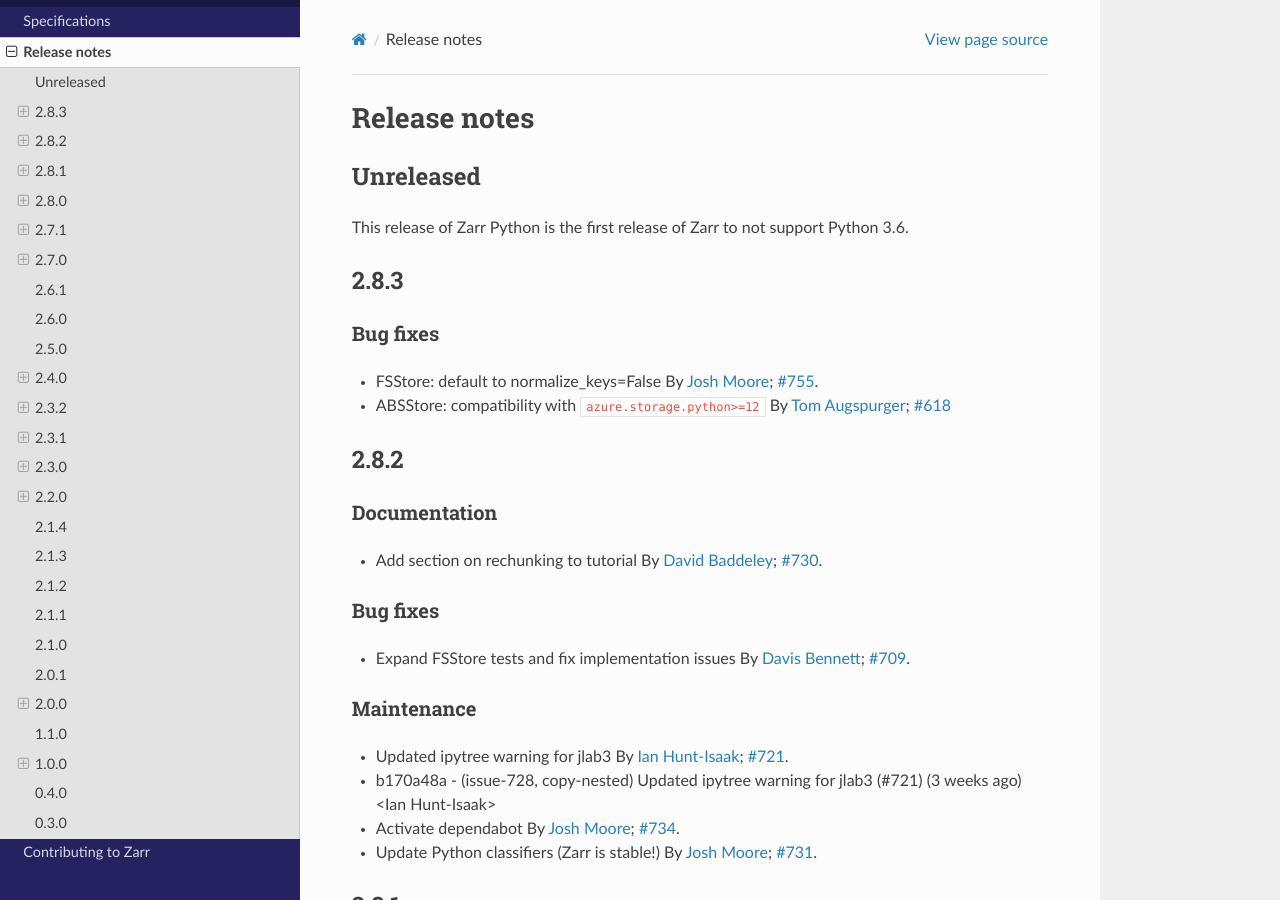
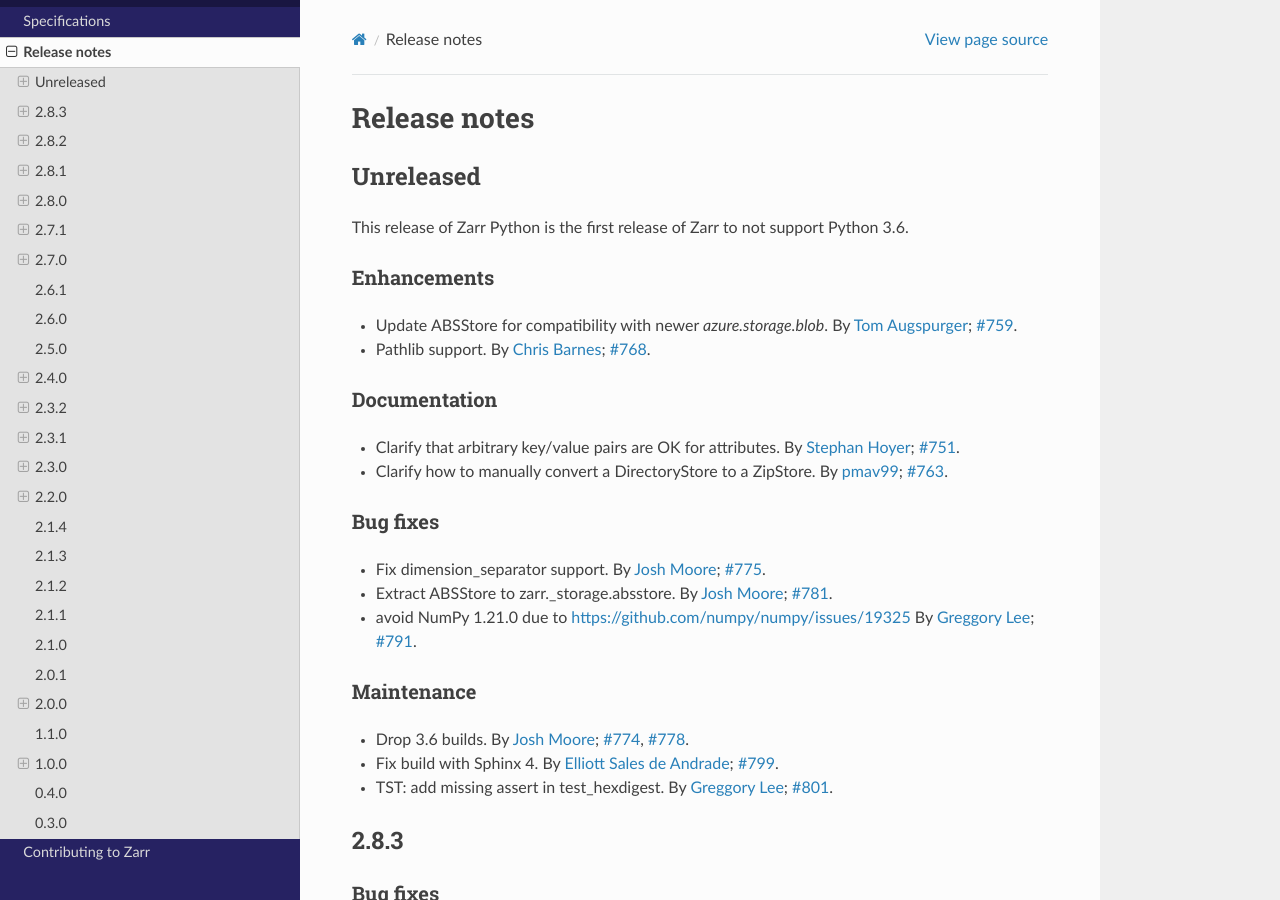
Before and after one commit to enthusiastdev121/zarr-python, a Sphinx documentation site: the page built from docs/release.rst, in a window 1280 px wide and 900 px high. Built offline with Sphinx 7.4.7 and the Read the Docs theme 2.0.0, drawn with Linux system fonts in a browser that asks for light colours; the version number could not be read and is left out.

Commit message:
2.9.0 release notes (#812)
* 2.9.0 release notes

* Remove aiobotocore 1.4.0

```diff
--- a/docs/release.rst
+++ b/docs/release.rst
@@ -1,10 +1,58 @@
 Release notes
 =============
+
+.. _unreleased:
 
 Unreleased
 ----------
 
+.. _release_2.9.0:
+
+
 This release of Zarr Python is the first release of Zarr to not support Python 3.6.
+
+Enhancements
+~~~~~~~~~~~~
+
+* Update ABSStore for compatibility with newer `azure.storage.blob`.
+  By :user:`Tom Augspurger <TomAugspurger>`; :issue:`759`.
+
+* Pathlib support.
+  By :user:`Chris Barnes <clbarnes>`; :issue:`768`.
+
+Documentation
+~~~~~~~~~~~~~
+
+* Clarify that arbitrary key/value pairs are OK for attributes.
+  By :user:`Stephan Hoyer <shoyer>`; :issue:`751`.
+
+* Clarify how to manually convert a DirectoryStore to a ZipStore.
+  By :user:`pmav99 <pmav99>`; :issue:`763`.
+
+Bug fixes
+~~~~~~~~~
+
+* Fix dimension_separator support.
+  By :user:`Josh Moore <joshmoore>`; :issue:`775`.
+
+* Extract ABSStore to zarr._storage.absstore.
+  By :user:`Josh Moore <joshmoore>`; :issue:`781`.
+
+* avoid NumPy 1.21.0 due to https://github.com/numpy/numpy/issues/19325
+  By :user:`Greggory Lee <grlee77>`; :issue:`791`.
+
+Maintenance
+~~~~~~~~~~~
+
+* Drop 3.6 builds.
+  By :user:`Josh Moore <joshmoore>`; :issue:`774`, :issue:`778`.
+
+* Fix build with Sphinx 4.
+  By :user:`Elliott Sales de Andrade <QuLogic>`; :issue:`799`.
+
+* TST: add missing assert in test_hexdigest.
+  By :user:`Greggory Lee <grlee77>`; :issue:`801`.
+
 
 .. _release_2.8.3:
 
--- a/requirements_dev_optional.txt
+++ b/requirements_dev_optional.txt
@@ -19,4 +19,5 @@ pytest-doctestplus==0.10.1
 h5py==3.3.0
 s3fs==2021.6.0
 fsspec==2021.6.0
+aiobotocore!=1.4.0
 moto[server]>=1.3.14
```
